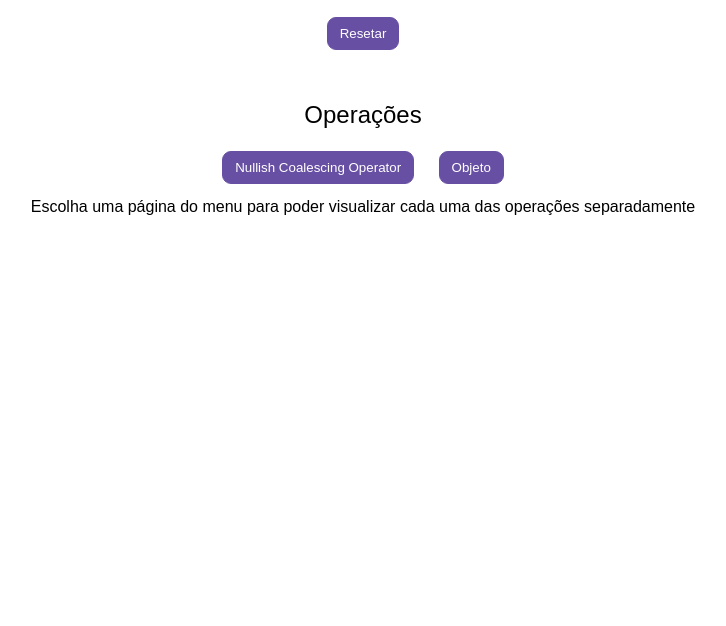
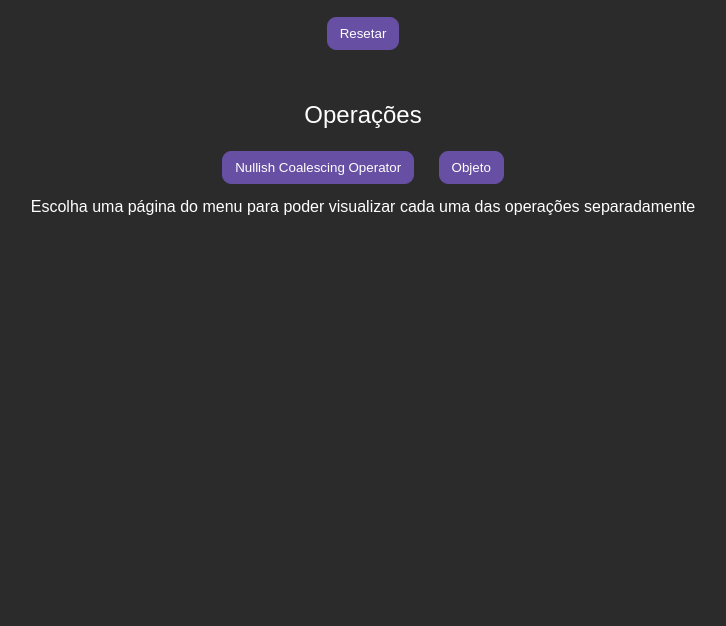
Before and after one commit to bamarcheti/js-antes-do-react, a website built with Vite: page index.html in a window 1280 px wide. Shown: the part 174-800 px from the top of the page, without its empty margins (277-1003 px from the left). Built offline with nearby package versions, Linux system fonts and the light colour scheme.

Commit message:
style: Adicionando backgroud-color

```diff
--- a/style.css
+++ b/style.css
@@ -2,6 +2,7 @@
   margin: 0;
   padding: 0;
   box-sizing: border-box;
+  background-color: #2b2b2b;
 }
 
 body {
@@ -20,6 +21,7 @@ h1 {
 h2 {
   padding: 6px;
   font-weight: lighter;
+  color: white;
 }
 
 .content {
@@ -30,6 +32,11 @@ h2 {
   padding: 10px;
   text-align: center;
   margin-top: 20px;
+  color: white;
+}
+
+h3 {
+  margin-top: 50px;
 }
 
 .button-container {
```
